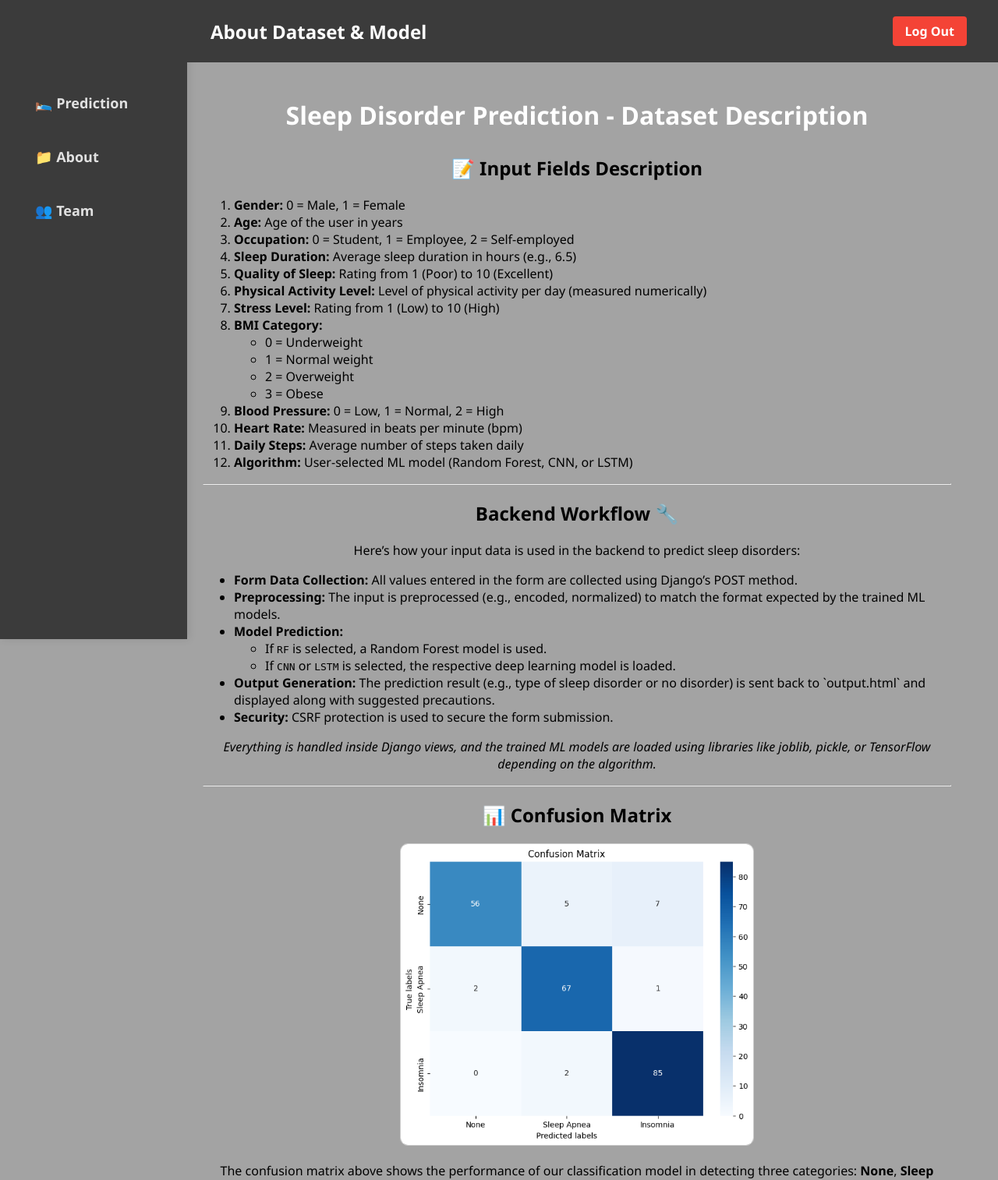
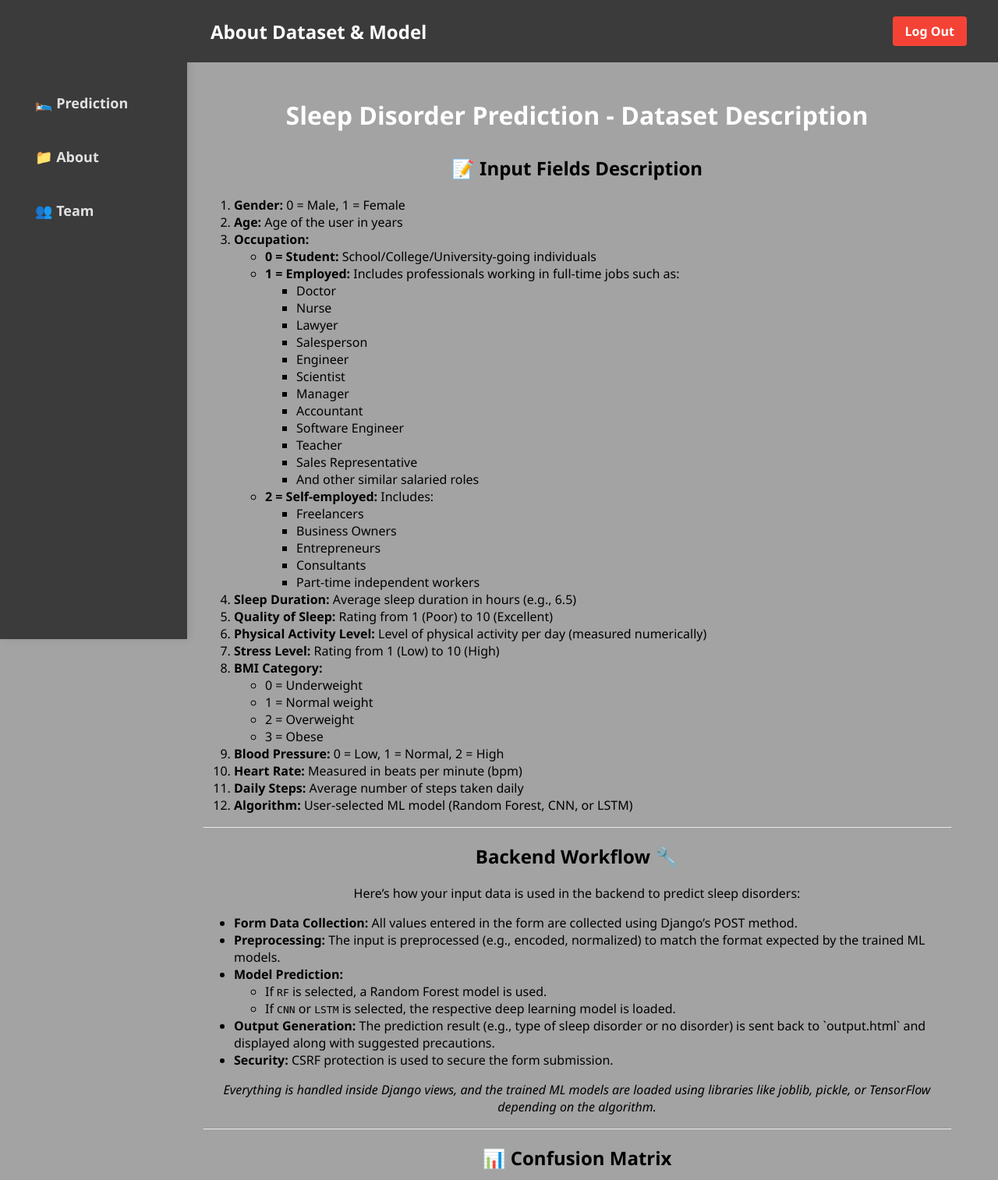
Before and after one commit to mohan-krishna-reddy28/Sleep_Disorder, a Django app: page /about/ in a window 1280 px wide. Shown: the top 1514 px of the page at 78% size. Run offline with Django 3.2, Linux system fonts and the light colour scheme; parts of the project's set-up code (start-up, migrations or seed data) failed here and were passed over.

Commit message:
Updated site after unpublishing2

```diff
--- a/FRONTEND/templates/about.html
+++ b/FRONTEND/templates/about.html
@@ -11,7 +11,38 @@
 <ol style="text-align: left;">
     <li><strong>Gender:</strong> 0 = Male, 1 = Female</li>
     <li><strong>Age:</strong> Age of the user in years</li>
-    <li><strong>Occupation:</strong> 0 = Student, 1 = Employee, 2 = Self-employed</li>
+    <li><strong>Occupation:</strong>
+        <ul>
+            <li><strong>0 = Student:</strong> School/College/University-going individuals</li>
+            <li><strong>1 = Employed:</strong> Includes professionals working in full-time jobs such as:
+                <ul>
+                    <li>Doctor</li>
+                    <li>Nurse</li>
+                    <li>Lawyer</li>
+                    <li>Salesperson</li>
+                    <li>Engineer</li>
+                    <li>Scientist</li>
+                    <li>Manager</li>
+                    <li>Accountant</li>
+                    <li>Software Engineer</li>
+                    <li>Teacher</li>
+                    <li>Sales Representative</li>
+                    <li>And other similar salaried roles</li>
+                </ul>
+            </li>
+            <li><strong>2 = Self-employed:</strong> Includes:
+                <ul>
+                    <li>Freelancers</li>
+                    <li>Business Owners</li>
+                    <li>Entrepreneurs</li>
+                    <li>Consultants</li>
+                    <li>Part-time independent workers</li>
+                </ul>
+            </li>
+        </ul>
+        <!-- <p style="margin-top: 8px;"><strong>Note:</strong> In our current dataset, all occupations are classified under the <em>Employed</em> category.</p> -->
+    </li>
+
     <li><strong>Sleep Duration:</strong> Average sleep duration in hours (e.g., 6.5)</li>
     <li><strong>Quality of Sleep:</strong> Rating from 1 (Poor) to 10 (Excellent)</li>
     <li><strong>Physical Activity Level:</strong> Level of physical activity per day (measured numerically)</li>
```
